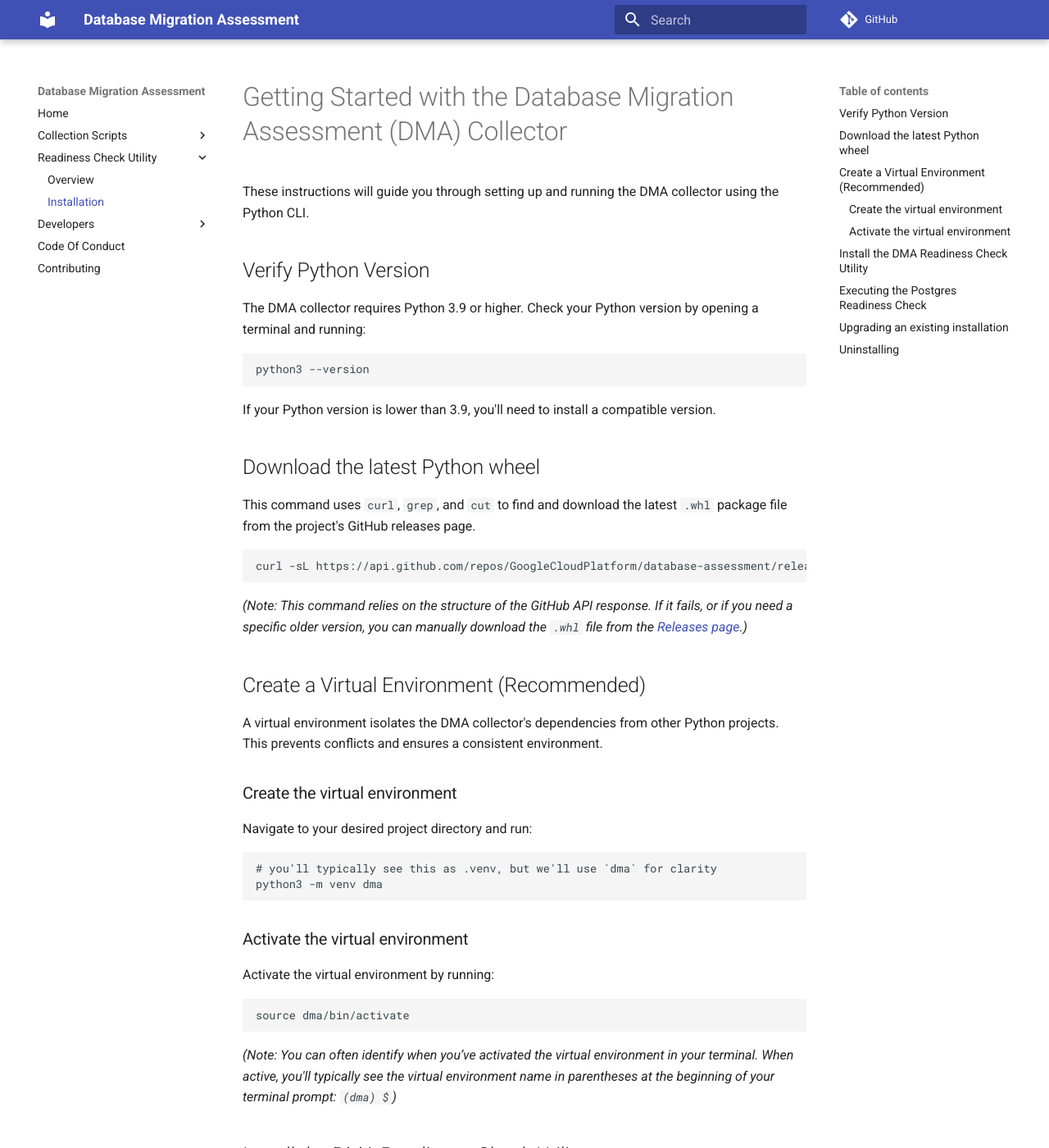
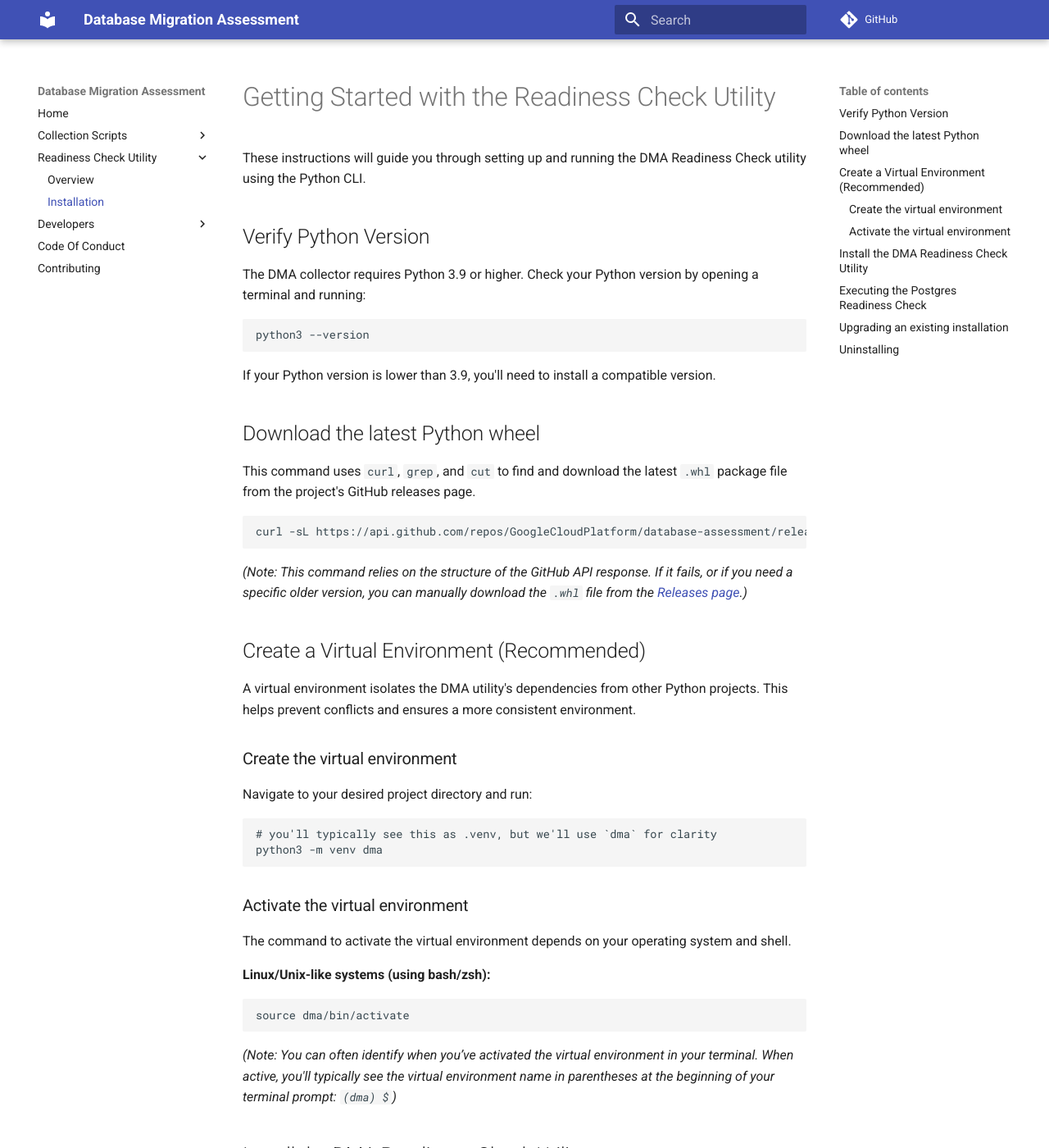
Before and after one commit to GoogleCloudPlatform/database-assessment, an MkDocs documentation site: the page built from docs/user_guide/readiness_check/package-installation.md, in a window 1280 px wide and 1400 px high. Shown: the whole window at 82% size. Built offline with MkDocs 1.6.1 and Material for MkDocs 9.7.7, drawn with Linux system fonts in a browser that asks for light colours; comment, search, counter and statistics services are not loaded.

Commit message:
chore: heading update

````diff
--- a/docs/user_guide/readiness_check/package-installation.md
+++ b/docs/user_guide/readiness_check/package-installation.md
@@ -1,6 +1,6 @@
-# Getting Started with the Database Migration Assessment (DMA) Collector
+# Getting Started with the Readiness Check Utility
 
-These instructions will guide you through setting up and running the DMA collector using the Python CLI.
+These instructions will guide you through setting up and running the DMA Readiness Check utility using the Python CLI.
 
 ## Verify Python Version
 
@@ -24,7 +24,7 @@ curl -sL https://api.github.com/repos/GoogleCloudPlatform/database-assessment/re
 
 ## Create a Virtual Environment (Recommended)
 
-A virtual environment isolates the DMA collector's dependencies from other Python projects. This prevents conflicts and ensures a consistent environment.
+A virtual environment isolates the DMA utility's dependencies from other Python projects. This helps prevent conflicts and ensures a more consistent environment.
 
 ### Create the virtual environment
 
@@ -37,8 +37,9 @@ python3 -m venv dma
 
 ### Activate the virtual environment
 
-Activate the virtual environment by running:
+The command to activate the virtual environment depends on your operating system and shell.
 
+**Linux/Unix-like systems (using bash/zsh):**
 ```bash
 source dma/bin/activate
 ```
````
